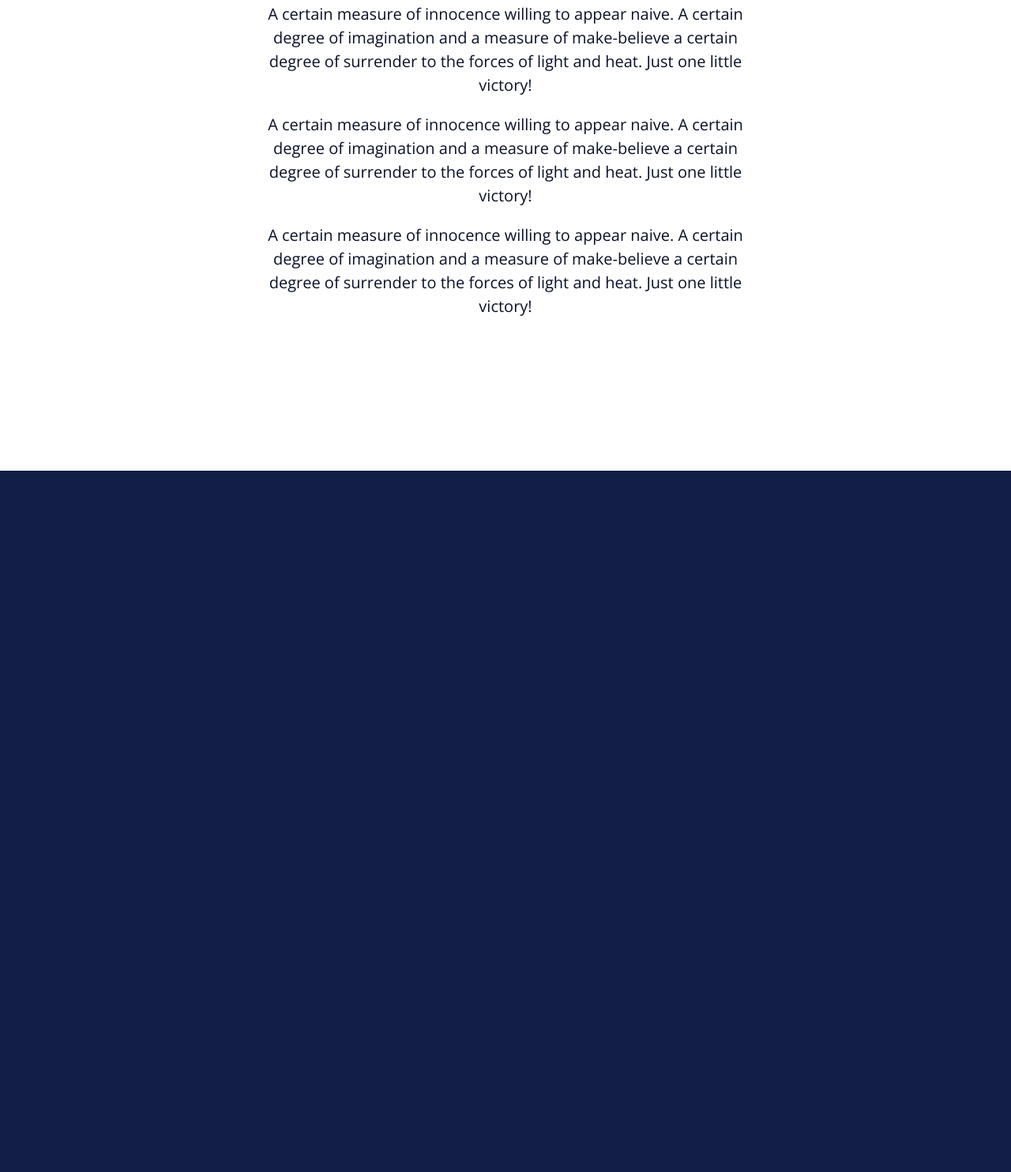
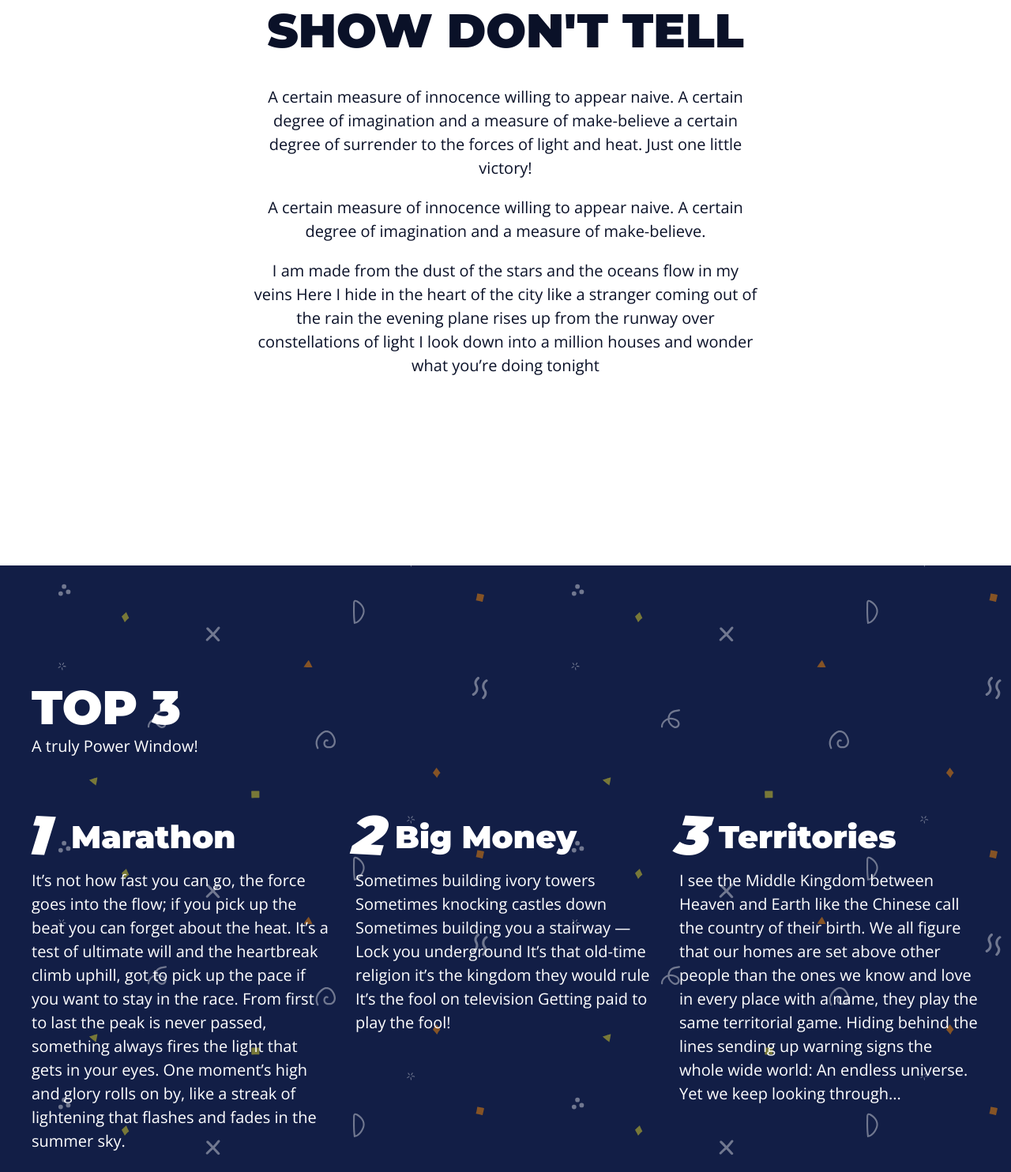
Before and after one commit to Vinnsious/Calen-Web-Site, a plain HTML site: page index.html in a window 1280 px wide. Shown: the part 1189-2673 px from the top of the page at 79% size. Before the commit the page ends 1785 px from the top, so only its background shows below. Drawn offline with nearby package versions, Linux system fonts and the light colour scheme.

Commit message:
top 3 changed to intro, intro become home aba and new top 3 add

```diff
--- a/assets/styles/style.css
+++ b/assets/styles/style.css
@@ -79,7 +79,7 @@ p {
 .main-content {
   max-width: 120rem;
   margin: 0 auto;
-  padding: var(--gap);
+  padding: 6rem var(--gap);
 }
 
 .section {
@@ -152,7 +152,7 @@ p {
   display: grid;
   grid-template-columns: 1fr 1.5fr;
   gap: var(--gap);
-  height: 100vh;
+  min-height: 100vh;
 }
 
 .intro-text-content, .intro-img{
@@ -163,7 +163,7 @@ p {
 
 .intro-img img, .intro-img svg {
   max-width: 85%;
-  height: auto;
+  min-height: auto;
 }
 
 .top3-content {
@@ -171,6 +171,46 @@ p {
   display: flex;
   flex-flow: column wrap;
   justify-content: center;
-  height: 100vh;
+  min-height: 100vh;
   text-align: center;
 }
+
+.grid-one-content {
+  display: flex;
+  flex-flow: column nowrap;
+  justify-content: center;
+  min-height: 100vh;
+}
+
+.grid-main-heading {
+  margin-bottom: 1rem;
+}
+
+.grid-description {
+  padding-bottom: 5rem;
+}
+
+.grid {
+  display: grid;
+  grid-template-columns: repeat(3, 1fr);
+  gap: var(--gap);
+  counter-reset: grid-counter;
+}
+
+.grid h3 {
+  font-size: 4rem;
+  position: relative;
+  padding-left: 5rem;
+  padding-bottom: 1rem;
+}
+
+.grid h3::before {
+  counter-increment: grid-counter;
+  content: counter(grid-counter);
+  position: absolute;
+  font-size: 7rem;
+  font-style: italic;
+  top: -2.5rem;
+  left: -0.8rem;
+  transform: rotate(3deg);
+}
--- a/index.html
+++ b/index.html
@@ -1,5 +1,5 @@
 <!DOCTYPE html>
-<html lang="pt-BR">
+<html lang="en-US">
 
 <head>
   <meta charset="UTF-8">
@@ -13,23 +13,23 @@
   <aside class="menu white-bg">
     <div class="main-content menu-content">
       <h1>
-        <a href="#">CALEN</a>
+        <a href="#home">calen</a>
       </h1>
       <nav>
         <ul>
           <li><a href="#intro">Intro</a></li>
-          <li><a href="#top3">Award</a></li>
-          <li><a href="#">Gallery</a></li>
-          <li><a href="#">Work</a></li>
-          <li><a href="#">Contact</a></li>
+          <li><a href="#top3">Top 3</a></li>
+          <li><a href="#gallery">Gallery</a></li>
+          <li><a href="#work">Work</a></li>
+          <li><a href="#contact">Contact</a></li>
         </ul>
       </nav>
-      </section>
+    </div>
   </aside>
 
   <div class="menu-spacing"></div>
 
-  <section id="intro" class="intro main-bg section">
+  <section id="home" class="intro main-bg section">
     <div class="main-content intro-content">
       <div class="intro-text-content">
         <h2>Calen brings us a new adventure for an old world</h2>
@@ -41,14 +41,15 @@
         </p>
       </div>
       <div class="intro-img">
-        <img src="assets/img/undraw_exploring_re_grb8.svg" alt="Uma mulher em uma rodovia com uma mochila nas costas e montnhas ao fundo.">
+        <img src="assets/img/undraw_exploring_re_grb8.svg"
+          alt="Uma mulher em uma rodovia com uma mochila nas costas e montnhas ao fundo.">
       </div>
     </div>
   </section>
 
-  <section id="top3" class="white-bg section">
+  <section id="intro" class="white-bg section">
     <div class="main-content top3-content">
-      <h2>Top 3 Poems</h2>
+      <h2>Show don't tell</h2>
       <p>
         A certain measure of innocence willing to appear naive.
         A certain degree of imagination and a measure of make-believe
@@ -56,17 +57,81 @@
         Just one little victory!
       </p>
       <p>
-        A certain measure of innocence willing to appear naive.
-        A certain degree of imagination and a measure of make-believe
-        a certain degree of surrender to the forces of light and heat.
-        Just one little victory!
+        A certain measure of innocence
+        willing to appear naive.
+        A certain degree of imagination and
+        a measure of make-believe.
       </p>
       <p>
-        A certain measure of innocence willing to appear naive.
-        A certain degree of imagination and a measure of make-believe
-        a certain degree of surrender to the forces of light and heat.
-        Just one little victory!
+        I am made from the dust of the stars
+        and the oceans flow in my veins
+        Here I hide in the heart of the city
+        like a stranger coming out of the rain
+        the evening plane rises up from the runway
+        over constellations of light
+        I look down into a million houses
+        and wonder what you’re doing tonight
       </p>
+    </div>
+  </section>
+
+  <section id="top3" class="grid-one main-bg section">
+    <div class="main-content grid-one-content">
+      <h2 class="grid-main-heading">Top 3</h2>
+      <p class="grid-description">A truly Power Window!</p>
+      <div class="grid">
+        <article>
+          <h3>Marathon</h3>
+          <p>It’s not how fast you can go,
+            the force goes into the flow;
+            if you pick up the beat
+            you can forget about the heat.
+            It’s a test of ultimate will and
+            the heartbreak climb uphill,
+            got to pick up the pace
+            if you want to stay in the race.
+            From first to last
+            the peak is never passed,
+            something always fires the light
+            that gets in your eyes.
+            One moment’s high
+            and glory rolls on by,
+            like a streak of lightening
+            that flashes and fades
+            in the summer sky.</p>
+        </article>
+        <article>
+          <h3>Big Money</h3>
+          <p>Sometimes building ivory towers
+            Sometimes knocking castles down
+            Sometimes building you a stairway —
+            Lock you underground
+            It’s that old-time religion
+            it’s the kingdom they would rule
+            It’s the fool on television
+            Getting paid to play the fool!</p>
+        </article>
+        <article>
+          <h3>Territories</h3>
+          <p>I see the Middle Kingdom between Heaven and Earth
+            like the Chinese call the country of their birth.
+            We all figure that our homes are set above
+            other people than the ones we know and love
+            in every place with a name,
+            they play the same territorial game.
+            Hiding behind the lines
+            sending up warning signs
+            the whole wide world:
+            An endless universe.
+            Yet we keep looking through...</p>
+        </article>
+      </div>
+    </div>
+  </section>
+
+  <section id="gallery" class="section white-bg">
+    <div class="main-content">
+      <h1>Gallery</h1>
     </div>
   </section>
 
```
